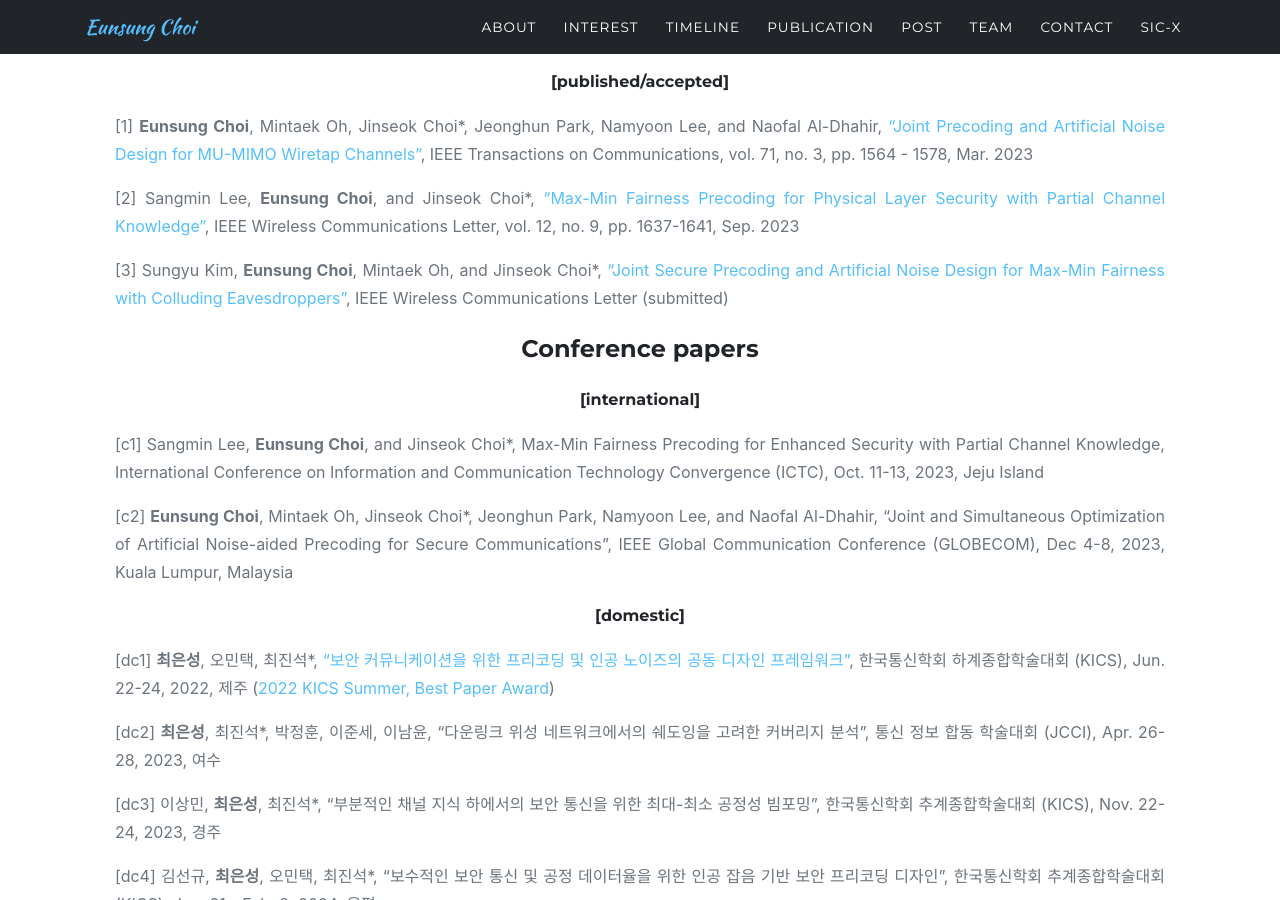
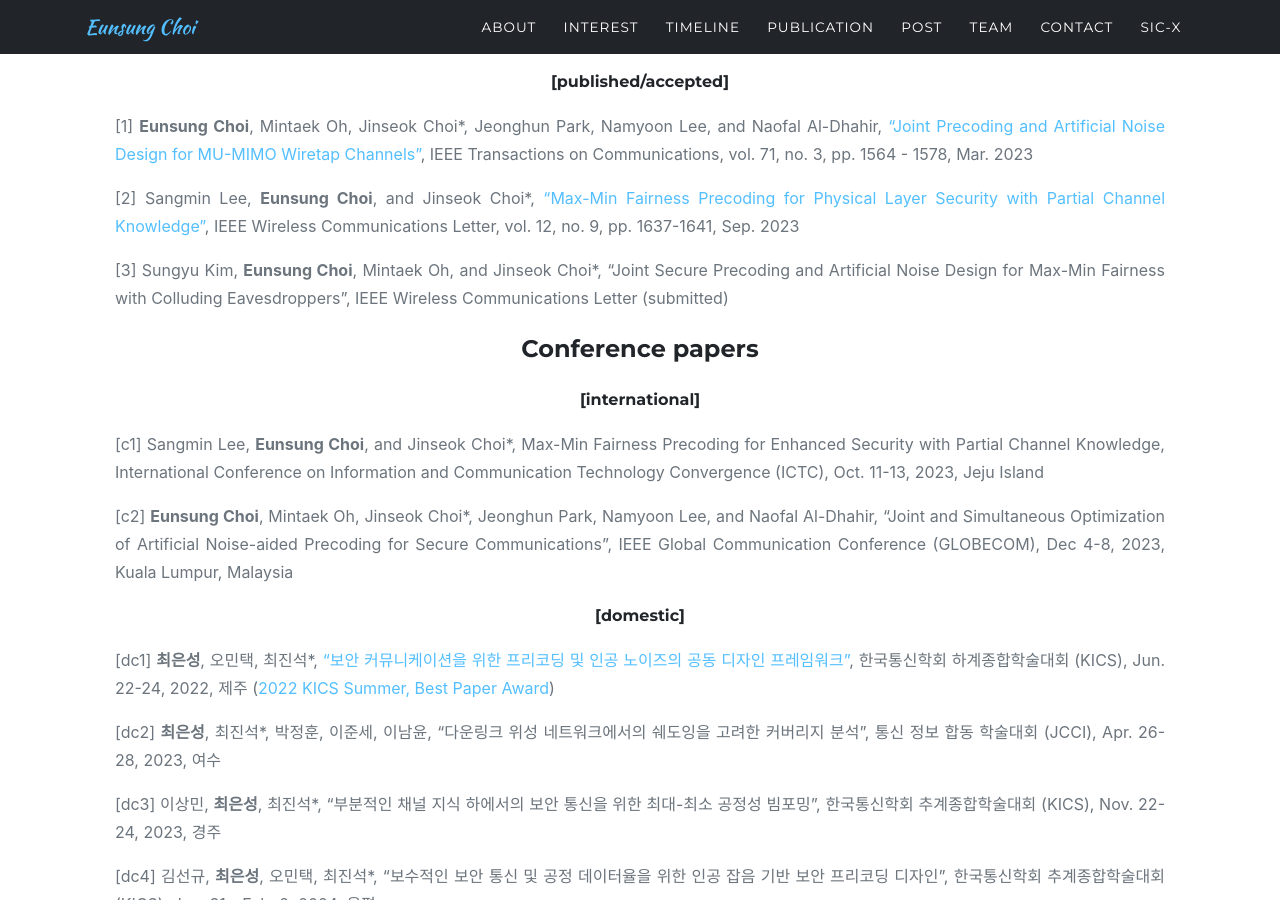
Before and after one commit to choices97/choices97.github.io, a Jekyll site: the page built from publication.md, in a window 1280 px wide and 900 px high, scrolled down 553 px. Built offline with Jekyll 4.4.1, drawn with Linux system fonts in a browser that asks for light colours; some web fonts are replaced; comment, search, counter and statistics services are not loaded; part of the change alters nothing that is shown.

```diff
--- a/_data/sitetext.yml
+++ b/_data/sitetext.yml
@@ -120,7 +120,7 @@ en: &DEFAULT_EN
       - subtitle: "[published/accepted]"
         desc: "[1] **Eunsung Choi**, Mintaek Oh, Jinseok Choi*, Jeonghun Park, Namyoon Lee, and Naofal Al-Dhahir, [&ldquo;Joint Precoding and Artificial Noise Design for MU-MIMO Wiretap Channels&rdquo;](https://ieeexplore.ieee.org/document/9973364), IEEE Transactions on Communications, vol. 71, no. 3, pp. 1564 - 1578, Mar. 2023"
       - desc: "[2] Sangmin Lee, **Eunsung Choi**, and Jinseok Choi*, [&ldquo;Max-Min Fairness Precoding for Physical Layer Security with Partial Channel Knowledge&rdquo;](https://ieeexplore.ieee.org/document/10149521), IEEE Wireless Communications Letter, vol. 12, no. 9, pp. 1637-1641, Sep. 2023"
-      - desc: "[3] Sungyu Kim, **Eunsung Choi**, Mintaek Oh, and Jinseok Choi*, [&ldquo;Joint Secure Precoding and Artificial Noise Design for Max-Min Fairness with Colluding Eavesdroppers&rdquo;](https://ieeexplore.ieee.org/document/10149521), IEEE Wireless Communications Letter (submitted)"
+      - desc: "[3] Sungyu Kim, **Eunsung Choi**, Mintaek Oh, and Jinseok Choi*, &ldquo;Joint Secure Precoding and Artificial Noise Design for Max-Min Fairness with Colluding Eavesdroppers&rdquo;, IEEE Wireless Communications Letter (submitted)"
       - title: "**Conference papers**"
       - subtitle: "[international]"
         desc: "[c1] Sangmin Lee, **Eunsung Choi**, and Jinseok Choi*, Max-Min Fairness Precoding for Enhanced Security with Partial Channel Knowledge, International Conference on Information and Communication Technology Convergence (ICTC), Oct. 11-13, 2023, Jeju Island"
```
